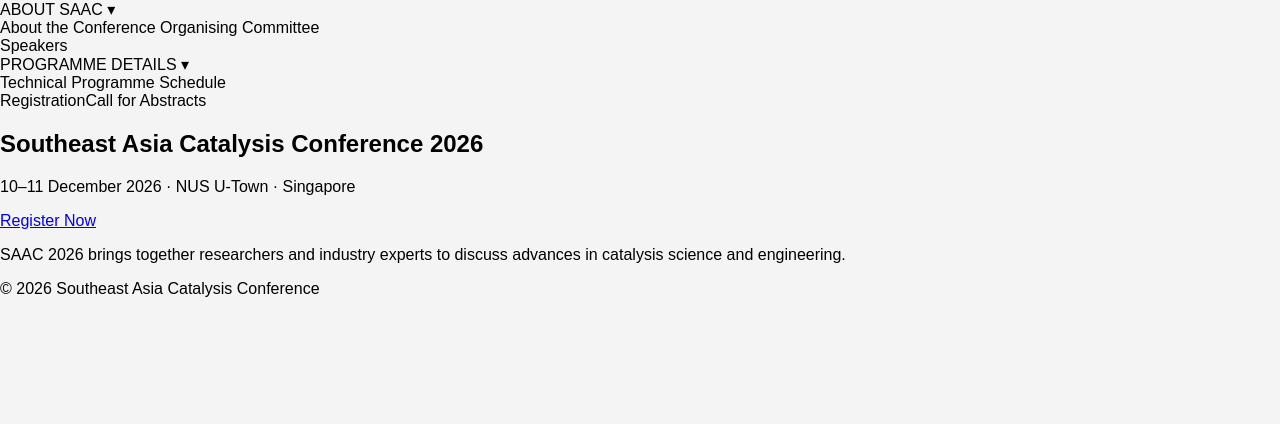
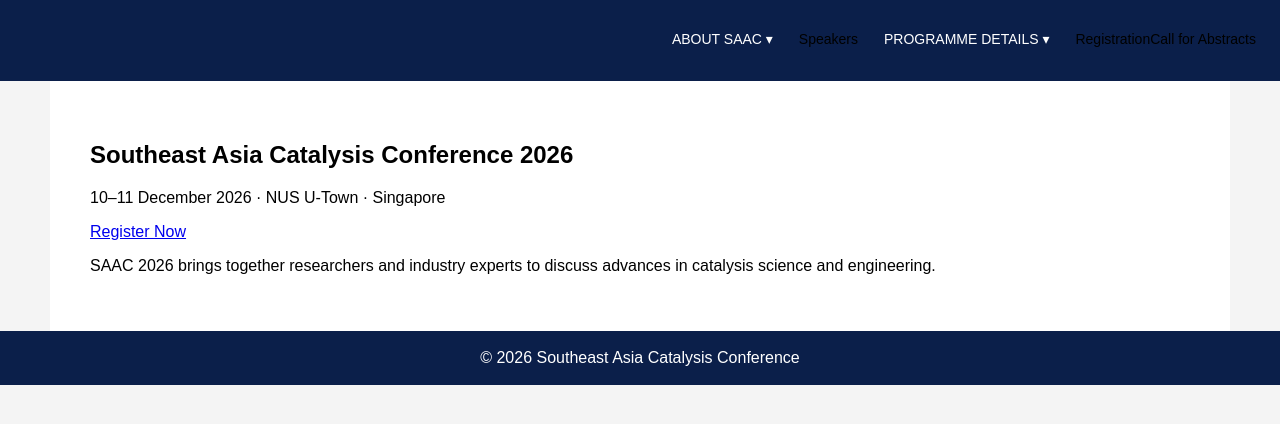
Before and after one commit to sacc2026/sacc2026, a Next.js app: page / in a window 1280 px wide. Shown: the top 424 px of the page. Built offline with nearby package versions, Linux system fonts and the light colour scheme.

Commit message:
Update globals.css

```diff
--- a/app/globals.css
+++ b/app/globals.css
@@ -1,5 +1,107 @@
 body {
   margin: 0;
-  font-family: Arial, sans-serif;
+  font-family: Arial, Helvetica, sans-serif;
   background: #f4f4f4;
 }
+
+/* ===== TOP BAR ===== */
+.topbar {
+  background: #0b1f4a;
+  border-bottom: 3px solid #0b1f4a;
+}
+
+.topbar-container {
+  max-width: 1400px;
+  margin: auto;
+  padding: 14px 24px;
+  display: flex;
+  align-items: center;
+  justify-content: space-between;
+}
+
+/* ===== LOGO PLACEHOLDER ===== */
+.logo-placeholder {
+  width: 180px;   /* same visual weight as SICC logo */
+  height: 50px;
+}
+
+/* ===== NAVIGATION ===== */
+.nav {
+  display: flex;
+  align-items: center;
+  gap: 26px;
+  font-size: 14px;
+}
+
+.nav a,
+.nav span {
+  color: white;
+  text-decoration: none;
+  cursor: pointer;
+  position: relative;
+  padding-bottom: 6px;
+  white-space: nowrap;
+}
+
+/* Yellow underline on hover (SICC style) */
+.nav a:hover::after,
+.nav span:hover::after {
+  content: "";
+  position: absolute;
+  left: 0;
+  bottom: 0;
+  width: 100%;
+  height: 2px;
+  background: #f2c200;
+}
+
+/* ===== DROPDOWN ===== */
+.dropdown {
+  position: relative;
+}
+
+.dropdown-menu {
+  display: none;
+  position: absolute;
+  top: 130%;
+  left: 0;
+  background: white;
+  color: #0b1f4a;
+  min-width: 220px;
+  box-shadow: 0 4px 12px rgba(0, 0, 0, 0.18);
+  z-index: 1000;
+}
+
+.dropdown-menu a,
+.dropdown-menu span {
+  display: block;
+  padding: 10px 14px;
+  font-size: 13px;
+  color: #0b1f4a;
+}
+
+.dropdown-menu a:hover,
+.dropdown-menu span:hover {
+  background: #f4f4f4;
+}
+
+/* Show dropdown on hover */
+.dropdown:hover .dropdown-menu {
+  display: block;
+}
+
+/* ===== PAGE CONTENT ===== */
+.page-container {
+  max-width: 1100px;
+  margin: auto;
+  background: white;
+  padding: 40px;
+}
+
+/* ===== FOOTER ===== */
+.footer {
+  background: #0b1f4a;
+  color: white;
+  text-align: center;
+  padding: 18px;
+}
```
